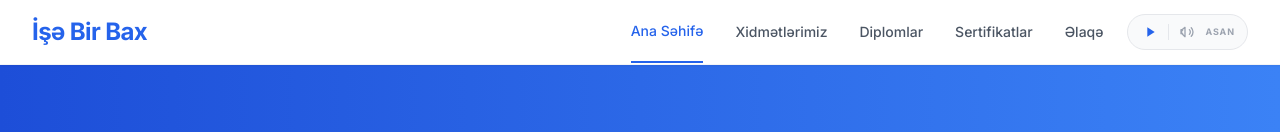
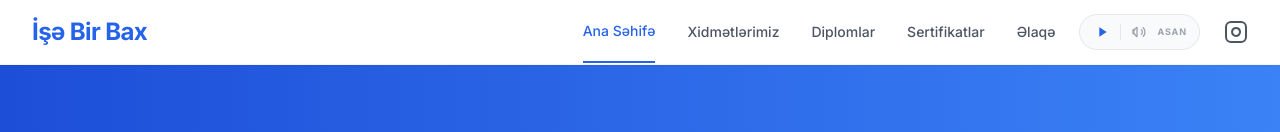
Before and after one commit to Novruzoviche/-sheBirbax, a React (Vite) app: page / in a window 1280 px wide. Shown: the top 132 px of the page. Built offline with nearby package versions, Linux system fonts and the light colour scheme.

Commit message:
navbar_instagram_adress

```diff
--- a/components/Navbar.tsx
+++ b/components/Navbar.tsx
@@ -49,6 +49,15 @@ const Navbar: React.FC = () => {
             {/* Radio Player - Always visible */}
             <RadioPlayer />
 
+            {/* Instagram Icon */}
+            <a href="https://www.instagram.com/" target="_blank" rel="noopener noreferrer" className="text-gray-600 hover:text-blue-500 transition-colors">
+              <svg className="h-6 w-6" fill="none" viewBox="0 0 24 24" stroke="currentColor" strokeWidth={2}>
+                <rect x="2" y="2" width="20" height="20" rx="5" ry="5"></rect>
+                <path d="m16 11.37A4 4 0 1112.63 8 4 4 0 0116 11.37z"></path>
+                <line x1="17.5" y1="6.5" x2="17.51" y2="6.5"></line>
+              </svg>
+            </a>
+
             {/* Mobile Menu Button */}
             <div className="md:hidden flex items-center">
               <button
```
